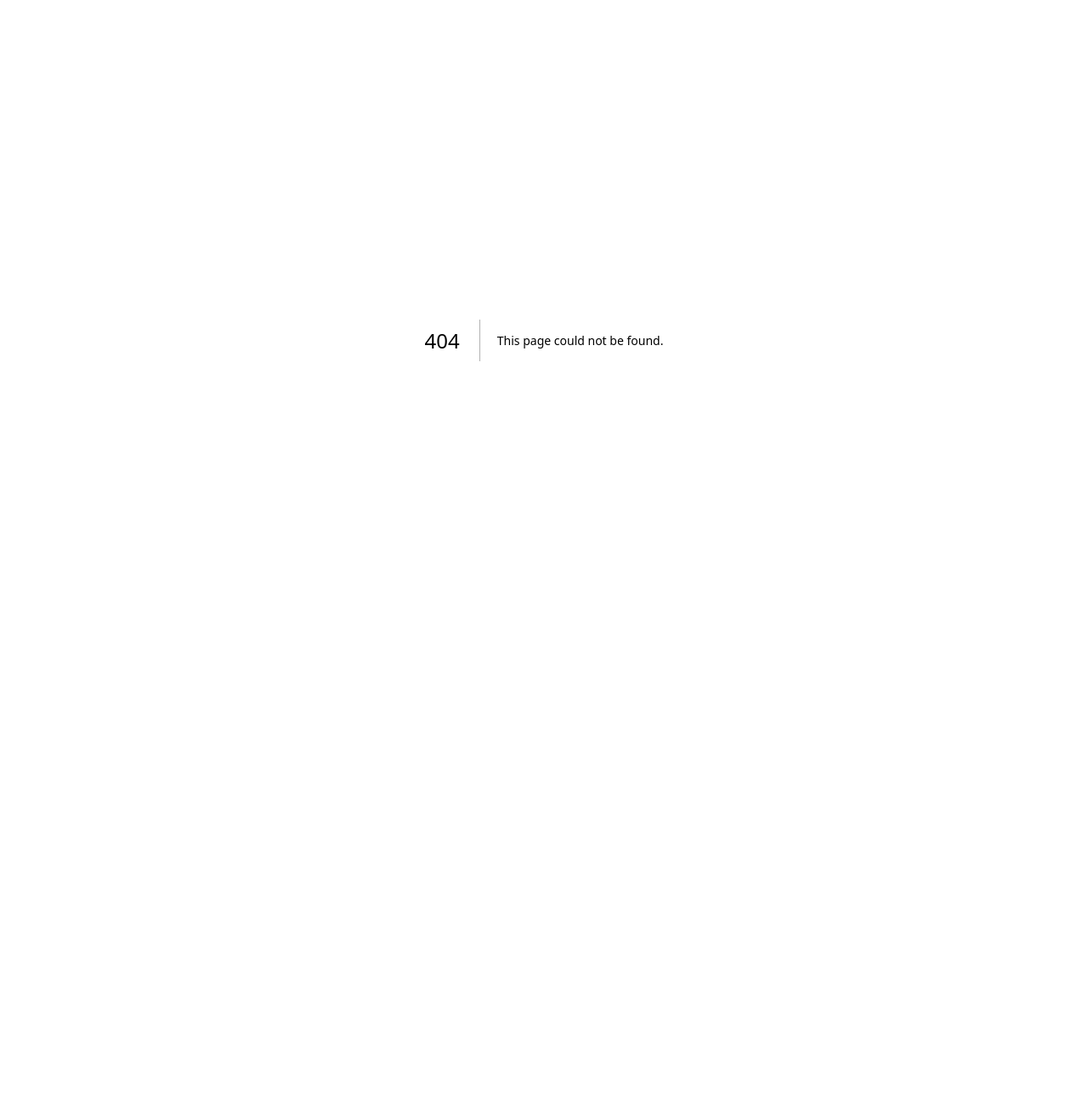
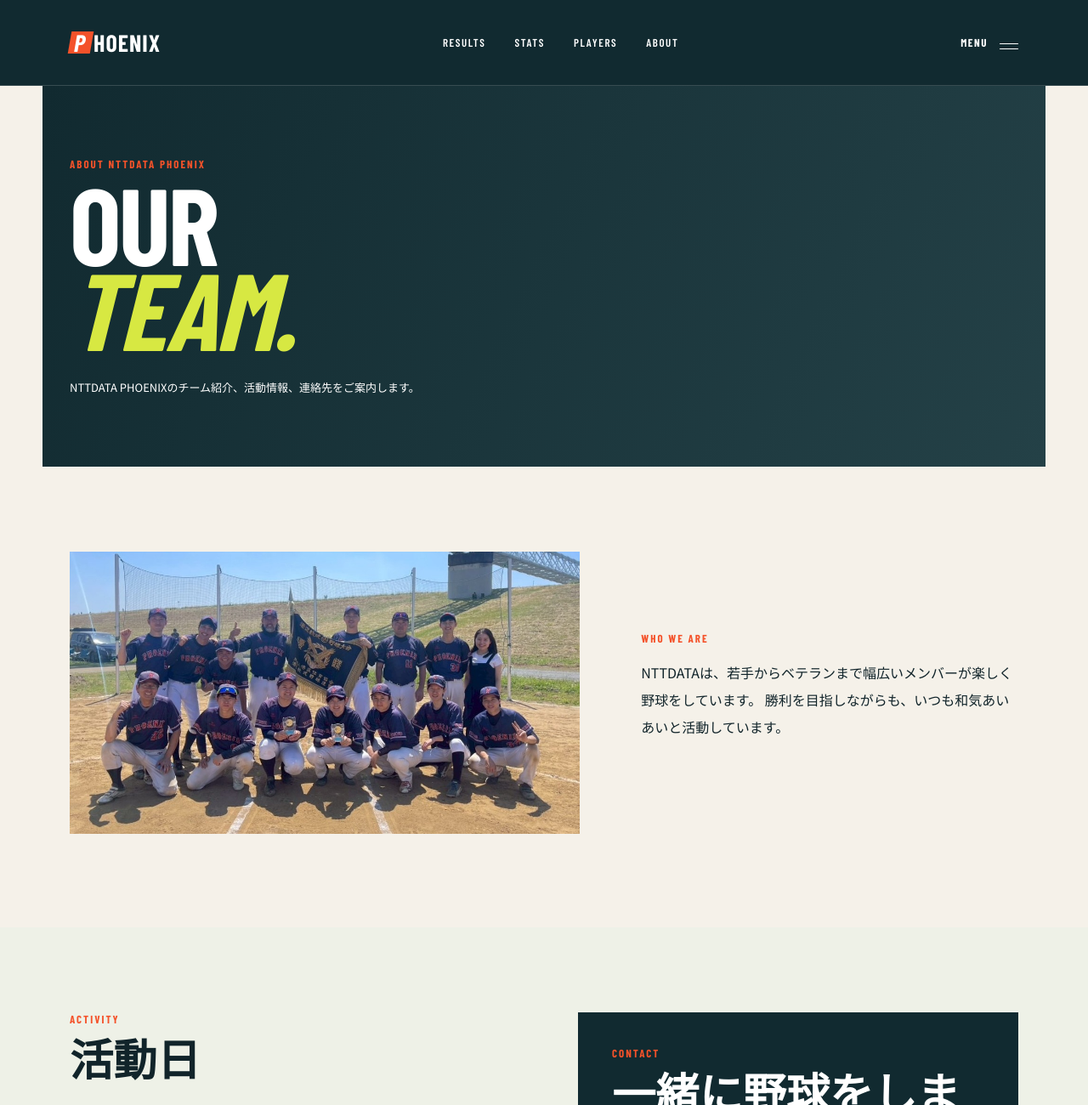
Before and after one commit to gymasao/phoenix_hp, a Next.js app: page /about in a window 1280 px wide. Before the commit this address had no page. Shown: the top 1300 px of the page at 85% size. Before the commit the page ends 800 px from the top, so only its background shows below. Built offline with nearby package versions, Linux system fonts and the light colour scheme; a web font is replaced by a local one.

Commit message:
UI改善、チーム紹介ページ作成

```diff
--- /dev/null
+++ b/app/about/page.tsx
@@ -0,0 +1,66 @@
+export default function AboutPage() {
+  return (
+    <main className="inner-page about-page">
+      <section className="container page-title">
+        <p className="eyebrow">ABOUT NTTDATA PHOENIX</p>
+        <h1>
+          OUR
+          <br />
+          <em>TEAM.</em>
+        </h1>
+        <p>NTTDATA PHOENIXのチーム紹介、活動情報、連絡先をご案内します。</p>
+      </section>
+
+      <section className="container about-story">
+        <div className="about-photo-wrap">
+          <img
+            src="/images/top.jpg"
+            alt="NTTDATA PHOENIXのチーム写真"
+            className="about-photo"
+          />
+        </div>
+        <div className="about-story-copy">
+          <p className="eyebrow">WHO WE ARE</p>
+          <p>
+            NTTDATAは、若手からベテランまで幅広いメンバーが楽しく野球をしています。
+            勝利を目指しながらも、いつも和気あいあいと活動しています。
+          </p>
+        </div>
+      </section>
+
+      <section className="about-info">
+        <div className="container about-info-grid">
+          <div>
+            <p className="eyebrow">ACTIVITY</p>
+            <h2>活動日</h2>
+            <p className="info-lead">毎週土曜日に基本的に練習試合を行い、たまに練習をしています。</p>
+            <dl className="activity-list">
+              <div>
+                <dt>活動</dt>
+                <dd>毎週土曜日（まれに日曜日公式戦）</dd>
+              </div>
+              <div>
+                <dt>場所</dt>
+                <dd>夢の島野球場・三郷野球場・その他</dd>
+              </div>
+            </dl>
+            <div className="other-activities">
+              <p className="eyebrow">OTHER ACTIVITIES</p>
+              <h3>野球以外も楽しんでいます。</h3>
+              <p>活動後の飲み会や、メンバー同士でのゴルフなど、野球以外の交流も大切にしています。</p>
+            </div>
+          </div>
+          <div className="contact-card">
+            <p className="eyebrow">CONTACT</p>
+            <h2>一緒に野球をしませんか？</h2>
+            <p>見学・参加・お問い合わせは、LINEからお気軽にご連絡ください。</p>
+            <div className="qr-placeholder">
+              <img src="/images/line.png" alt="LINE公式アカウントのQRコード" loading="lazy" />
+            </div>
+            <p className="qr-note">QRコードを読み取ってお気軽にご連絡ください。</p>
+          </div>
+        </div>
+      </section>
+    </main>
+  );
+}
--- a/app/globals.css
+++ b/app/globals.css
@@ -33,15 +33,19 @@
   min-height: 760px;
   overflow: hidden;
   color: #fff;
-  background: #112a30;
+  background-color: #112a30;
+  background-image: url("/images/top.jpg");
+  background-position: center 100px;
+  background-size: contain;
+  background-repeat: no-repeat;
 }
 .hero:before {
   content: "";
   position: absolute;
   inset: 0;
   background:
-    linear-gradient(115deg, rgba(8, 25, 30, 0.93), rgba(18, 49, 50, 0.42)),
-    repeating-linear-gradient(-35deg, transparent 0 85px, rgba(215, 232, 66, 0.05) 86px 87px);
+    linear-gradient(90deg, rgba(8, 25, 30, 0.94) 0%, rgba(8, 25, 30, 0.72) 34%, rgba(8, 25, 30, 0.16) 76%, rgba(8, 25, 30, 0.32) 100%),
+    linear-gradient(180deg, rgba(8, 25, 30, 0.3), rgba(8, 25, 30, 0.12) 55%, rgba(8, 25, 30, 0.48));
 }
 .nav {
   position: relative;
@@ -50,6 +54,21 @@
   display: flex;
   align-items: center;
   justify-content: space-between;
+}
+.site-header {
+  position: absolute;
+  inset: 0 0 auto;
+  z-index: 10;
+  background: #112a30;
+  color: #fff;
+  border-bottom: 1px solid rgba(255, 255, 255, 0.16);
+}
+.site-header a {
+  color: #fff;
+}
+.site-header .nav-links a:hover,
+.site-header .menu:hover {
+  color: var(--lime);
 }
 .brand {
   font:
@@ -437,6 +456,8 @@
   }
   .hero {
     min-height: 650px;
+    background-position: center 100px;
+    background-size: 100% auto;
   }
   .hero-content {
     padding-top: 115px;
@@ -514,12 +535,63 @@
 }
 .inner-page {
   min-height: 100vh;
+  padding-top: 100px;
+}
+.hero .button {
+  font-size: 0;
+}
+.hero .button::before {
+  content: "チームについて";
+  font-size: 13px;
+}
+.hero h1 .company-title {
+  display: inline-block;
+  font-size: 50%;
+  letter-spacing: -1px;
 }
 .inner-header {
   height: 100px;
   display: flex;
   align-items: center;
   justify-content: space-between;
+}
+.inner-page .inner-header {
+  display: none;
+}
+.about-story {
+  display: grid;
+  grid-template-columns: 1.15fr 0.85fr;
+  gap: 72px;
+  align-items: center;
+  padding-top: 100px;
+  padding-bottom: 110px;
+}
+.about-photo-wrap { overflow: hidden; }
+.about-photo { display: block; width: 100%; height: auto; }
+.about-story-copy h2,
+.about-info h2 { margin: 0 0 24px; font-size: clamp(34px, 4vw, 56px); line-height: 1; }
+.about-story-copy h2 em { color: var(--orange); font-style: normal; }
+.about-story-copy > p:last-child,
+.contact-card > p:not(.eyebrow) { line-height: 2; }
+.about-info { background: #eef1e7; padding: 100px 0; }
+.about-info-grid { display: grid; grid-template-columns: 1fr 1fr; gap: 80px; }
+.info-lead { line-height: 1.8; }
+.activity-list { margin: 32px 0 0; border-top: 1px solid #c6cec0; }
+.activity-list div { display: flex; justify-content: space-between; padding: 18px 0; border-bottom: 1px solid #c6cec0; }
+.activity-list dt { font-weight: 700; }
+.activity-list dd { margin: 0; }
+.other-activities { margin-top: 44px; }
+.other-activities h3 { margin: 0 0 12px; font-size: 25px; }
+.other-activities p:last-child { margin: 0; line-height: 1.8; }
+.contact-card { padding: 40px; background: #112a30; color: #fff; }
+.contact-card h2 { color: #fff; }
+.qr-placeholder { width: 150px; height: 150px; margin: 28px auto 12px; padding: 8px; background: #fff; }
+.qr-placeholder img { display: block; width: 100%; height: 100%; object-fit: contain; }
+.qr-note { color: rgba(255,255,255,.65); font-size: 11px; line-height: 1.6; }
+@media (max-width: 720px) {
+  .about-story, .about-info-grid { grid-template-columns: 1fr; gap: 42px; }
+  .about-story { padding-top: 64px; padding-bottom: 72px; }
+  .about-info { padding: 72px 0; }
 }
 .inner-header > a:last-child {
   font: 700 13px "Barlow Condensed";
--- a/app/layout.tsx
+++ b/app/layout.tsx
@@ -1,5 +1,6 @@
 import type { Metadata } from "next";
 import "./globals.css";
+import SiteHeader from "./site-header";
 
 export const metadata: Metadata = {
   title: "PHOENIX | Baseball Club",
@@ -9,7 +10,10 @@
 export default function RootLayout({ children }: Readonly<{ children: React.ReactNode }>) {
   return (
     <html lang="ja">
-      <body>{children}</body>
+      <body>
+        <SiteHeader />
+        {children}
+      </body>
     </html>
   );
 }
--- /dev/null
+++ b/app/site-header.tsx
@@ -0,0 +1,22 @@
+import Link from "next/link";
+
+export default function SiteHeader() {
+  return (
+    <header className="site-header">
+      <nav className="nav container">
+        <Link className="brand" href="/">
+          <span>P</span>HOENIX
+        </Link>
+        <div className="nav-links">
+          <Link href="/results">RESULTS</Link>
+          <Link href="/stats">STATS</Link>
+          <Link href="/players">PLAYERS</Link>
+          <Link href="/about">ABOUT</Link>
+        </div>
+        <Link className="menu" href="/about">
+          MENU <i />
+        </Link>
+      </nav>
+    </header>
+  );
+}
```
Also changed, not shown: app/page.tsx (+4 -19 lines), public/images/line.png (added), public/images/top.jpg (added).
